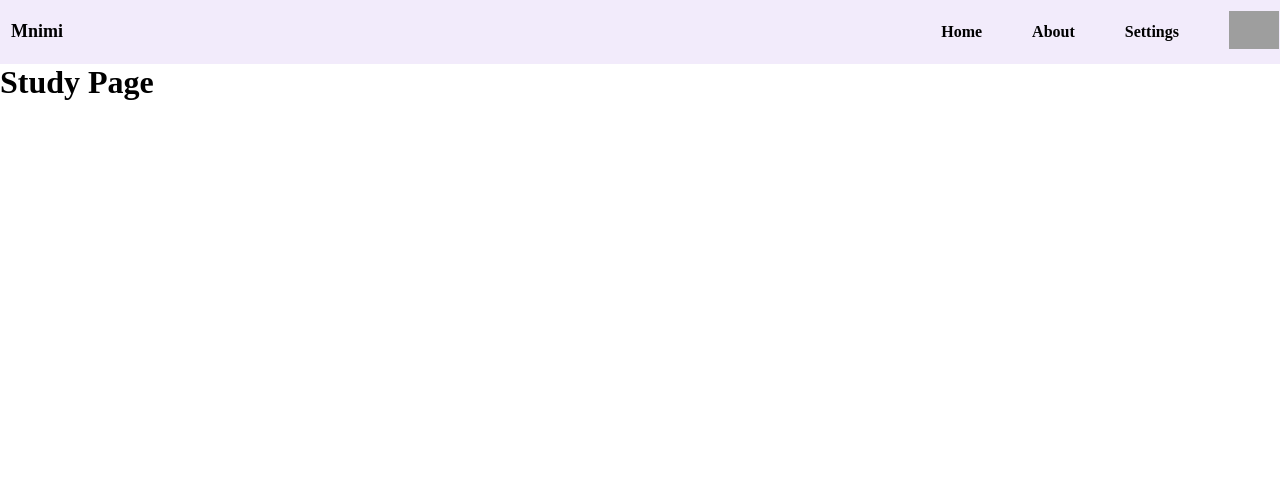
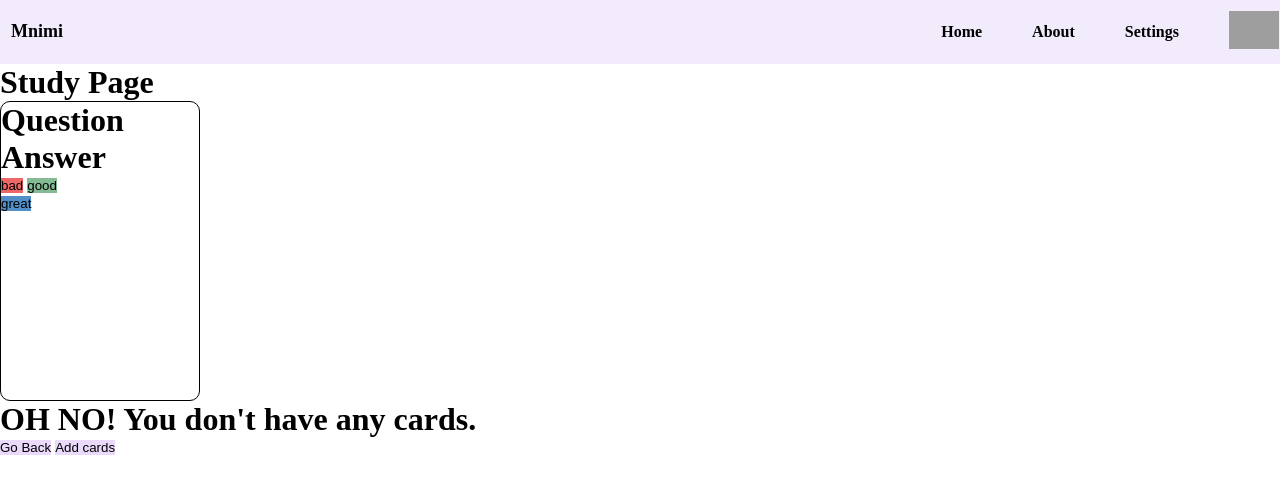
Before and after one commit to LaurierCS/Mnimi, a Django app: template templates/app/study.html in a window 1280 px wide. Shown: the top 494 px of the page. Run offline with Django 3.2, Linux system fonts and the light colour scheme; the template is opened without the code that fills it, so the values that code supplies are empty; some libraries are stand-ins or nearby versions; grey boxes are pictures that could not be loaded.

Commit message:
add study elemnts

```diff
--- a/static/css/main.css
+++ b/static/css/main.css
@@ -4,6 +4,8 @@
     padding: 0;
     border: 0;
 }*/
+
+/*homepage elements*/
 
 .card{
     border: 1px solid rgb(0, 0, 0);
@@ -53,7 +55,7 @@
 
 .study {
   background-color: #ebd9fc;
-  border-radius: 10px;;
+  border-radius: 10px;
   width: 70px;
   height: 30px;
 }
@@ -90,7 +92,6 @@
   line-height: 10px;
 }
 
-
 .deck i{
   margin-right: 5px;
 }
@@ -105,6 +106,40 @@
   border: none;
 }
 
+/*Study page*/
+
+.studycard{
+  height: 300px;
+  width: 200px;
+  border-radius: 10px;
+  border:  1px solid rgb(0, 0, 0);
+}
+
+.study__button{
+  border-radius: 10px;
+  width: 70px;
+  height: 30px;
+}
+
+.bad__button {
+  background-color: #ED6767;
+}
+
+.good__button {
+  background-color: #84BB94;
+}
+
+.great__button {
+  background-color: #528FC8;
+}
+
+.back__button {
+  background-color: #EBD9FC;;
+}
+
+.addcards__button {
+  background-color: #EBD9FC;;
+}
 
 * {
     box-sizing: border-box;
--- a/templates/app/study.html
+++ b/templates/app/study.html
@@ -2,4 +2,33 @@
 <title>Study Page</title>
 {% endblock headers %} {% block content %}
 <h1>Study Page</h1>
+
+<link rel="stylesheet" type="text/css" href="{% static 'css/main.css' %}" />
+<script
+      src="https://kit.fontawesome.com/8f0bee7cc7.js"
+      crossorigin="anonymous"
+></script>
+
+<div class="studycard">
+    <div class="header">
+        <h1>Question</h1>
+        <h1>Answer</h1>
+    </div>
+    <div class="study__button">
+        <button class="bad__button">bad</button>
+        <button class="good__button">good</button>
+        <button class="great__button">great</button>
+    </div>
+</div>
+
+<div class="nocards">
+    <div class="header">
+        <h1>OH NO! You don't have any cards.</h1>
+    </div>
+    <div class="nocards__buttons">
+        <button class="back__button">Go Back</button>
+        <button class="addcards__button">Add cards</button>
+    </div>
+</div>
+
 {% endblock content%}
```
